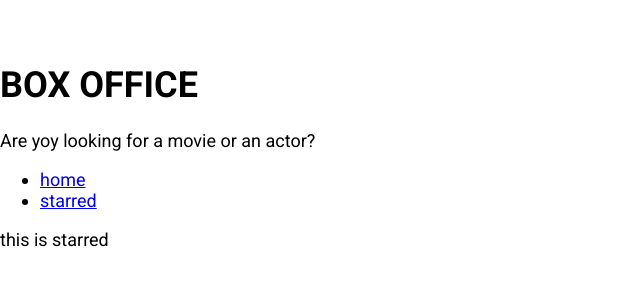
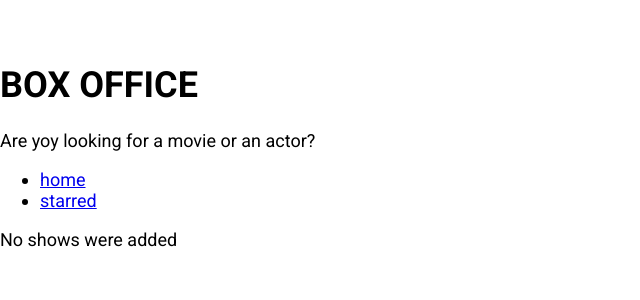
Before and after one commit to lucy-16/box-office, a React (Create React App) app: page /starred in a window 1280 px wide. Shown: the top 300 px of the page, without its empty margins (0-640 px from the left). Built offline with nearby package versions, Linux system fonts and the light colour scheme.

Commit message:
added starred page

```diff
--- a/src/pages/Starred.js
+++ b/src/pages/Starred.js
@@ -1,12 +1,44 @@
-import React from 'react'
+import React, {useState, useEffect } from 'react'
 import MainPageLayout from '../components/MainPageLayout'
+import { useShows } from '../misc/custom-hooks';
+import { apiGet } from '../misc/config';
+import ShowGrid from '../components/show/ShowGrid';
 
 const Starred = () => {
+  const [starred] = useShows();
+
+  const [shows, setShows] = useState(null);
+  const [isLoading, setIsLoading] = useState(true);
+  const [error, setError] = useState(null);
+
+  useEffect(() => {
+    if (starred && starred.length > 0) {
+      const promises = starred.map(showId => apiGet(`/shows/${showId}`));
+
+      Promise.all(promises)
+        .then(apiData => apiData.map(show => ({ show })))
+        .then(results => {
+          setShows(results);
+          setIsLoading(false);
+        })
+        .catch(err => {
+          setError(err.message);
+          setIsLoading(false);
+        });
+    } else {
+      setIsLoading(false);
+    }
+  }, [starred]);
   return (
-    <MainPageLayout> this is starred </MainPageLayout>
-  )
+    <MainPageLayout>
+       {isLoading && <div>Shows are still loading</div>}
+      {error && <div>Error occured: {error}</div>}
+      {!isLoading && !shows && <div>No shows were added</div>}
+      {!isLoading && !error && shows && <ShowGrid data={shows} />}
+       </MainPageLayout>
+  );
 
 
-}
+};
 
 export default Starred
```
